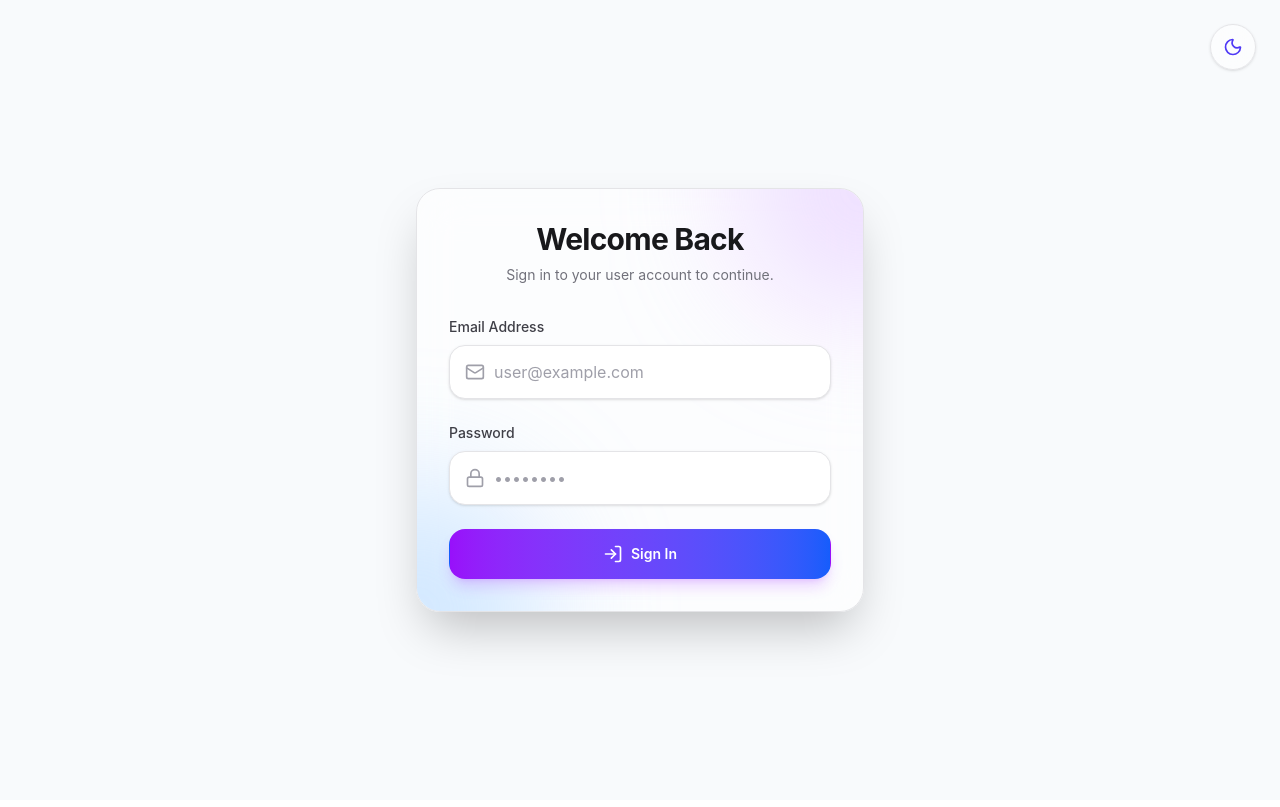
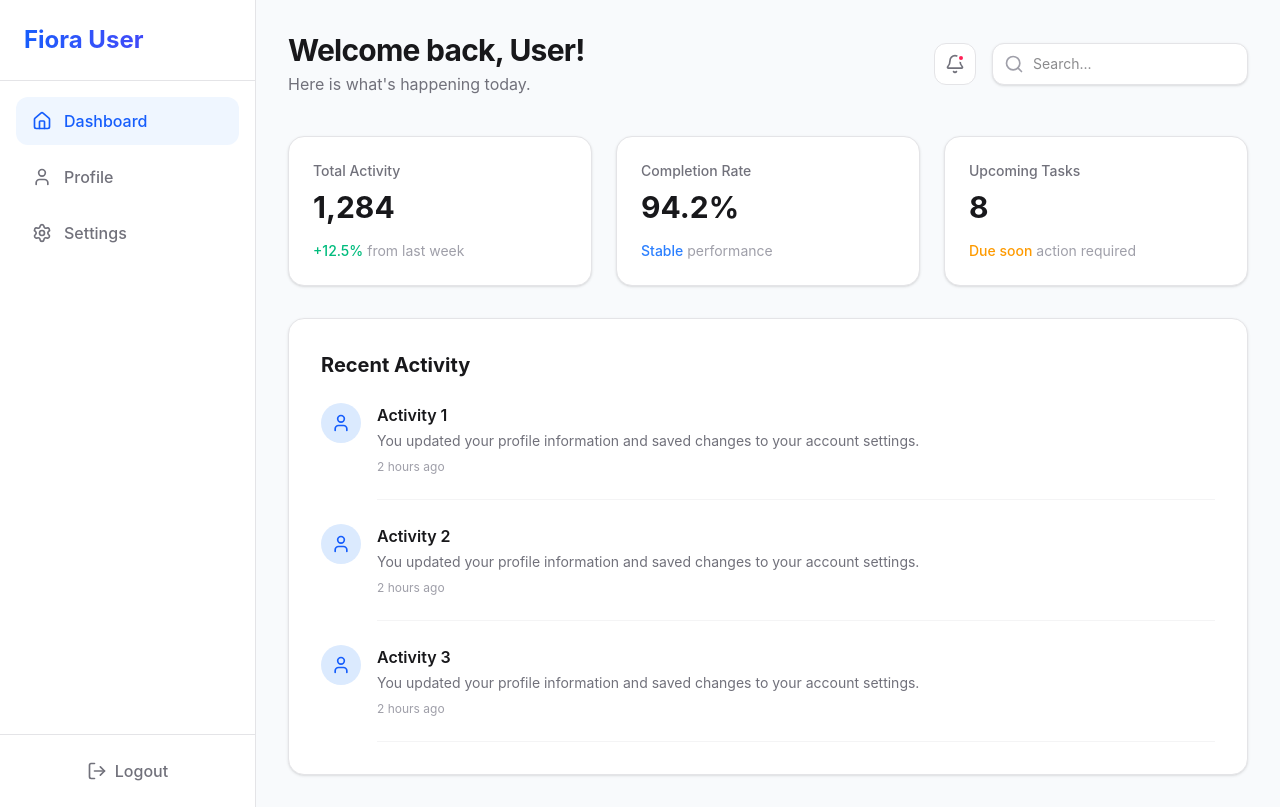
Before and after one commit to KayumKadivar/Fiora, a React (Vite) app in the folder frontend/: page /dashboard in a window 1280 px wide. Before the commit this address led to /. Built offline with nearby package versions, Linux system fonts and the light colour scheme.

Commit message:
feat: add user dashboard page and navigate to it on login

```diff
--- a/frontend/src/App.jsx
+++ b/frontend/src/App.jsx
@@ -3,6 +3,7 @@ import { BrowserRouter as Router, Routes, Route, Navigate } from 'react-router-d
 import UserLogin from './pages/UserLogin';
 import AdminLogin from './pages/AdminLogin';
 import AdminDashboard from './pages/AdminDashboard';
+import UserDashboard from './pages/UserDashboard';
 
 const App = () => {
   return (
@@ -11,6 +12,7 @@ const App = () => {
         <Route path="/" element={<UserLogin />} />
         <Route path="/admin" element={<AdminLogin />} />
         <Route path="/admin/dashboard" element={<AdminDashboard />} />
+        <Route path="/dashboard" element={<UserDashboard />} />
         <Route path="*" element={<Navigate to="/" replace />} />
       </Routes>
     </Router>
--- /dev/null
+++ b/frontend/src/pages/UserDashboard.jsx
@@ -0,0 +1,121 @@
+import React from 'react';
+import { Layout, Home, User, Settings, LogOut, Bell, Search } from 'lucide-react';
+import { useNavigate } from 'react-router-dom';
+
+const UserDashboard = () => {
+  const navigate = useNavigate();
+
+  const handleLogout = () => {
+    navigate('/');
+  };
+
+  return (
+    <div className="min-h-screen bg-slate-50 dark:bg-zinc-950 flex text-zinc-900 dark:text-white transition-colors duration-500 font-sans">
+      {/* Sidebar */}
+      <aside className="w-64 bg-white dark:bg-black/40 border-r border-zinc-200 dark:border-white/5 flex flex-col backdrop-blur-xl">
+        <div className="p-6 border-b border-zinc-200 dark:border-white/5">
+          <h1 className="text-2xl font-bold bg-clip-text text-transparent bg-gradient-to-r from-blue-600 to-indigo-600 dark:from-blue-400 dark:to-indigo-500">
+            Fiora User
+          </h1>
+        </div>
+
+        <nav className="flex-1 p-4 space-y-2">
+          <button className="w-full flex items-center space-x-3 bg-blue-50 dark:bg-white/10 text-blue-600 dark:text-white px-4 py-3 rounded-xl transition-all">
+            <Home className="w-5 h-5" />
+            <span className="font-medium">Dashboard</span>
+          </button>
+          <button className="w-full flex items-center space-x-3 hover:bg-zinc-100 dark:hover:bg-white/5 text-zinc-500 dark:text-zinc-400 hover:text-zinc-900 dark:hover:text-white px-4 py-3 rounded-xl transition-all">
+            <User className="w-5 h-5" />
+            <span className="font-medium">Profile</span>
+          </button>
+          <button className="w-full flex items-center space-x-3 hover:bg-zinc-100 dark:hover:bg-white/5 text-zinc-500 dark:text-zinc-400 hover:text-zinc-900 dark:hover:text-white px-4 py-3 rounded-xl transition-all">
+            <Settings className="w-5 h-5" />
+            <span className="font-medium">Settings</span>
+          </button>
+        </nav>
+
+        <div className="p-4 border-t border-zinc-200 dark:border-white/5">
+          <button onClick={handleLogout} className="w-full flex items-center justify-center space-x-2 text-zinc-500 hover:text-rose-500 transition-colors py-2 font-medium">
+            <LogOut className="w-5 h-5" />
+            <span>Logout</span>
+          </button>
+        </div>
+      </aside>
+
+      {/* Main Content */}
+      <main className="flex-1 p-8 relative overflow-y-auto">
+        {/* Decorative background */}
+        <div className="absolute top-0 right-0 w-[500px] h-[500px] bg-blue-500/10 rounded-full blur-[100px] -z-10 pointer-events-none" />
+
+        <header className="flex justify-between items-center mb-10">
+          <div>
+            <h2 className="text-3xl font-bold tracking-tight">Welcome back, User!</h2>
+            <p className="text-zinc-500 dark:text-zinc-400 mt-1">Here is what's happening today.</p>
+          </div>
+
+          <div className="flex items-center space-x-4">
+            <button className="p-2.5 bg-white dark:bg-white/5 border border-zinc-200 dark:border-white/10 rounded-xl hover:bg-zinc-50 dark:hover:bg-white/10 transition-colors relative">
+              <Bell className="w-5 h-5 text-zinc-500" />
+              <span className="absolute top-2.5 right-2.5 w-2 h-2 bg-rose-500 rounded-full border-2 border-white dark:border-zinc-950"></span>
+            </button>
+            <div className="relative">
+              <Search className="absolute left-3 top-1/2 -translate-y-1/2 w-5 h-5 text-zinc-400" />
+              <input
+                type="text"
+                placeholder="Search..."
+                className="pl-10 pr-4 py-2.5 bg-white dark:bg-white/5 border border-zinc-200 dark:border-white/10 rounded-xl focus:outline-none focus:border-blue-500 transition-colors text-sm w-64 shadow-sm"
+              />
+            </div>
+          </div>
+        </header>
+
+        <div className="grid grid-cols-1 md:grid-cols-2 lg:grid-cols-3 gap-6 mb-8">
+          <div className="bg-white dark:bg-white/5 border border-zinc-200 dark:border-white/10 rounded-2xl p-6 shadow-sm">
+            <h3 className="text-zinc-500 dark:text-zinc-400 text-sm font-medium mb-2">Total Activity</h3>
+            <p className="text-3xl font-bold">1,284</p>
+            <div className="mt-4 flex items-center text-emerald-500 text-sm font-medium">
+              <span>+12.5%</span>
+              <span className="ml-1 text-zinc-400 font-normal">from last week</span>
+            </div>
+          </div>
+          <div className="bg-white dark:bg-white/5 border border-zinc-200 dark:border-white/10 rounded-2xl p-6 shadow-sm">
+            <h3 className="text-zinc-500 dark:text-zinc-400 text-sm font-medium mb-2">Completion Rate</h3>
+            <p className="text-3xl font-bold">94.2%</p>
+            <div className="mt-4 flex items-center text-blue-500 text-sm font-medium">
+              <span>Stable</span>
+              <span className="ml-1 text-zinc-400 font-normal">performance</span>
+            </div>
+          </div>
+          <div className="bg-white dark:bg-white/5 border border-zinc-200 dark:border-white/10 rounded-2xl p-6 shadow-sm">
+            <h3 className="text-zinc-500 dark:text-zinc-400 text-sm font-medium mb-2">Upcoming Tasks</h3>
+            <p className="text-3xl font-bold">8</p>
+            <div className="mt-4 flex items-center text-amber-500 text-sm font-medium">
+              <span>Due soon</span>
+              <span className="ml-1 text-zinc-400 font-normal">action required</span>
+            </div>
+          </div>
+        </div>
+
+        <div className="bg-white dark:bg-white/5 border border-zinc-200 dark:border-white/10 rounded-2xl p-8 shadow-sm backdrop-blur-sm">
+          <h3 className="text-xl font-bold mb-6">Recent Activity</h3>
+          <div className="space-y-6">
+            {[1, 2, 3].map((i) => (
+              <div key={i} className="flex items-start space-x-4">
+                <div className="w-10 h-10 rounded-full bg-blue-100 dark:bg-blue-500/20 flex items-center justify-center flex-shrink-0">
+                  <User className="w-5 h-5 text-blue-600 dark:text-blue-400" />
+                </div>
+                <div className="flex-1 border-b border-zinc-100 dark:border-white/5 pb-6">
+                  <p className="font-semibold">Activity {i}</p>
+                  <p className="text-zinc-500 dark:text-zinc-400 text-sm mt-1">You updated your profile information and saved changes to your account settings.</p>
+                  <p className="text-xs text-zinc-400 mt-2">2 hours ago</p>
+                </div>
+              </div>
+            ))}
+          </div>
+        </div>
+      </main>
+    </div>
+  );
+};
+
+export default UserDashboard;
--- a/frontend/src/pages/UserLogin.jsx
+++ b/frontend/src/pages/UserLogin.jsx
@@ -1,11 +1,15 @@
 import React from 'react';
 import LoginForm from '../components/LoginForm';
 import ThemeToggle from '../components/ThemeToggle';
+import { useNavigate } from 'react-router-dom';
 
 const UserLogin = () => {
+  const navigate = useNavigate();
+
   const handleLogin = (credentials) => {
     console.log('User login attempt:', credentials);
     // Add logic here later
+    navigate('/dashboard');
   };
 
   return (
```
